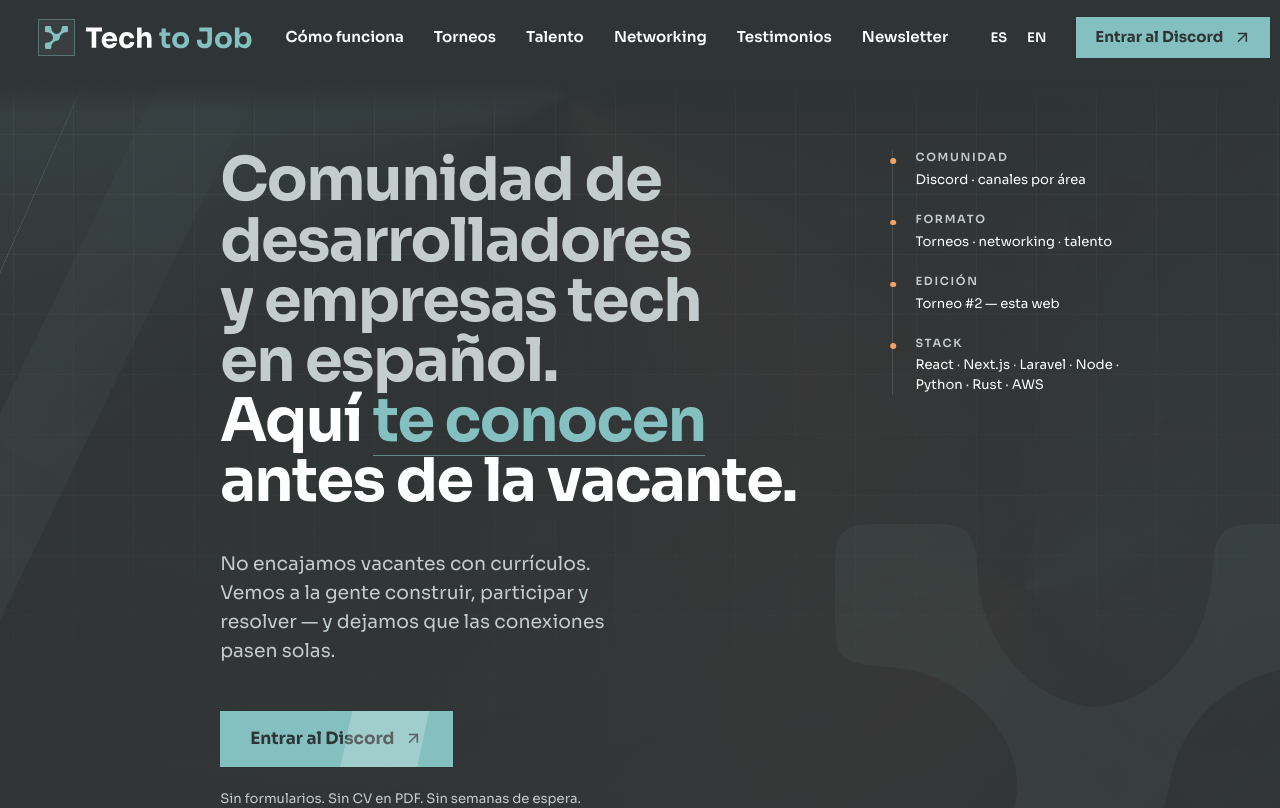
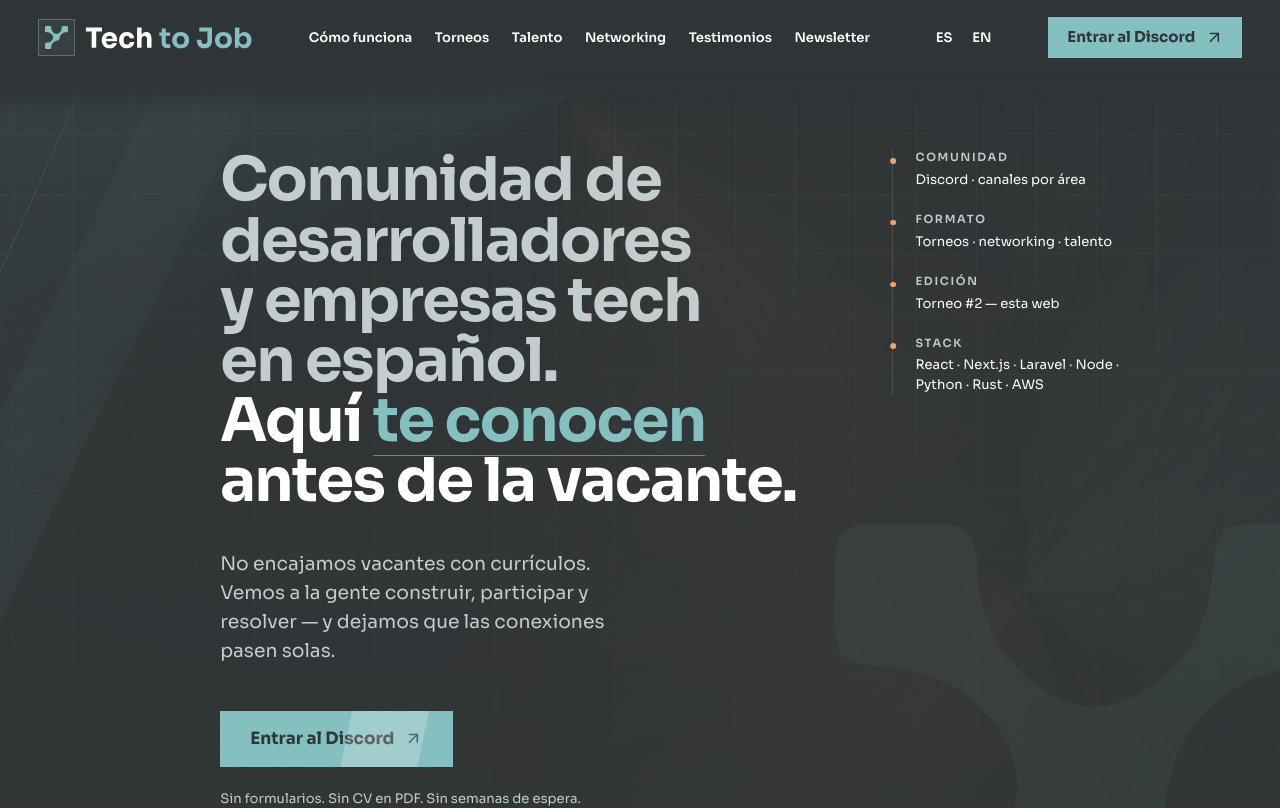
Before and after one commit to lesm23031990/techtojob-concurso, a Next.js app in the folder app/: page /en in a window 1280 px wide. Shown: the top 808 px of the page. Built offline with nearby package versions, Linux system fonts and the light colour scheme.

Commit message:
design(header): keep nav type small until 2xl so the row never clips on medium screens

```diff
--- a/app/components/SiteHeader.tsx
+++ b/app/components/SiteHeader.tsx
@@ -170,7 +170,7 @@ export default async function SiteHeader() {
               <li key={`${item.href}-${item.label}`} className={TIER_CLASSES[item.tier]}>
                 <Link
                   href={item.href}
-                  className="header-nav-link inline-flex min-h-10 items-center rounded-none px-2 text-small font-semibold whitespace-nowrap text-paper underline-offset-4 hover:underline hover:decoration-brand hover:decoration-2 focus-visible:outline-3 focus-visible:outline-offset-2 focus-visible:outline-brand xl:px-3 xl:text-body"
+                  className="header-nav-link inline-flex min-h-10 items-center rounded-none px-2 text-small font-semibold whitespace-nowrap text-paper underline-offset-4 hover:underline hover:decoration-brand hover:decoration-2 focus-visible:outline-3 focus-visible:outline-offset-2 focus-visible:outline-brand 2xl:px-3 2xl:text-body"
                 >
                   {item.label}
                 </Link>
```
Also changed, not shown: 1 other file (tests, documents, lock files or other folders).
